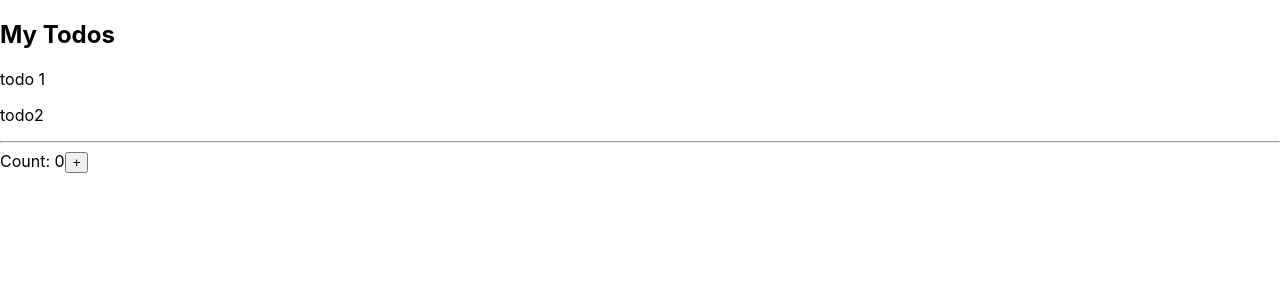
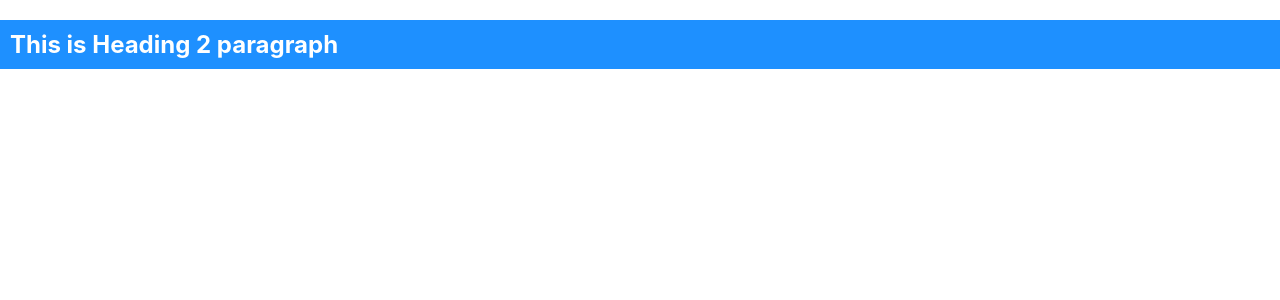
Before and after one commit to jegbune/my-ecommerce-app, a React (Create React App) app: page /Contact in a window 1280 px wide. Shown: the top 300 px of the page. Built offline with nearby package versions, Linux system fonts and the light colour scheme.

Commit message:
React lesson on CSS Styling

```diff
--- a/src/App.js
+++ b/src/App.js
@@ -8,13 +8,15 @@ import Crud from './Component/Crud';
 // import About from './pages/About'
 // import Contact from './pages/Contact'
 import Todos from './Component/Todos';
-
+import Styling from './Component/Styling.js'
 function App() {
   return (
 
     <div className='app'>
-      <Todos />
+      <Styling/>
     </div>
+
+  //  <Todos />
     // <Routes>
     //   <Route path='/' element = {<Home />} />
     //   <Route path='/About' element = {<About />} />
--- /dev/null
+++ b/src/Component/Styling.js
@@ -0,0 +1,16 @@
+import React from "react";
+
+const Styling = () => {
+
+    const myStyle = {
+        color:'white',
+        backgroundColor:'DodgerBlue',
+        padding: '10px',
+    }
+
+    return(
+        <h2 style={myStyle}> This is Heading 2 paragraph</h2>
+    )
+}
+
+export default Styling
```
